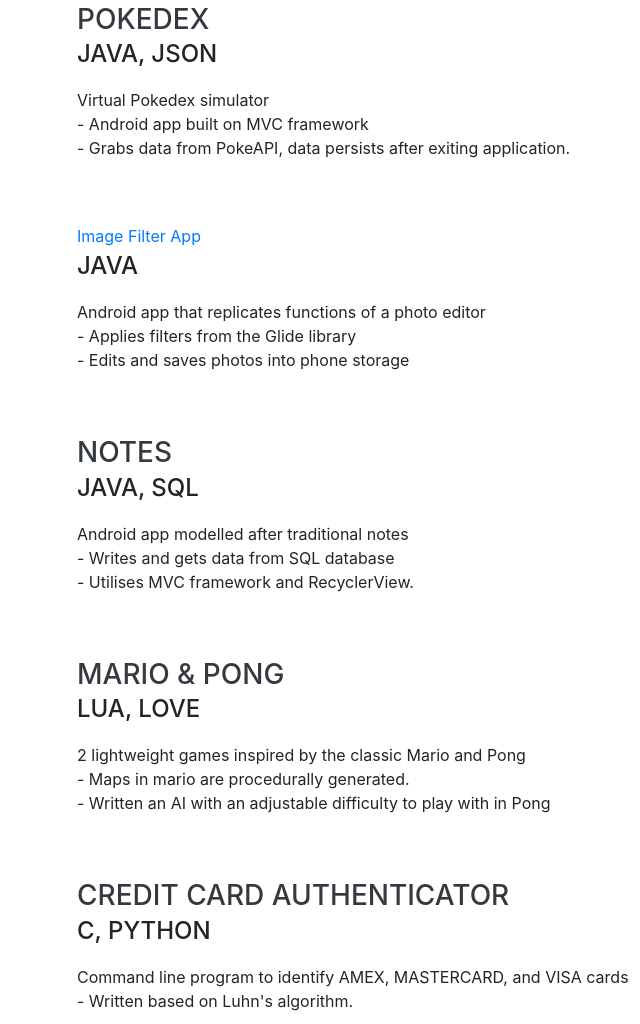
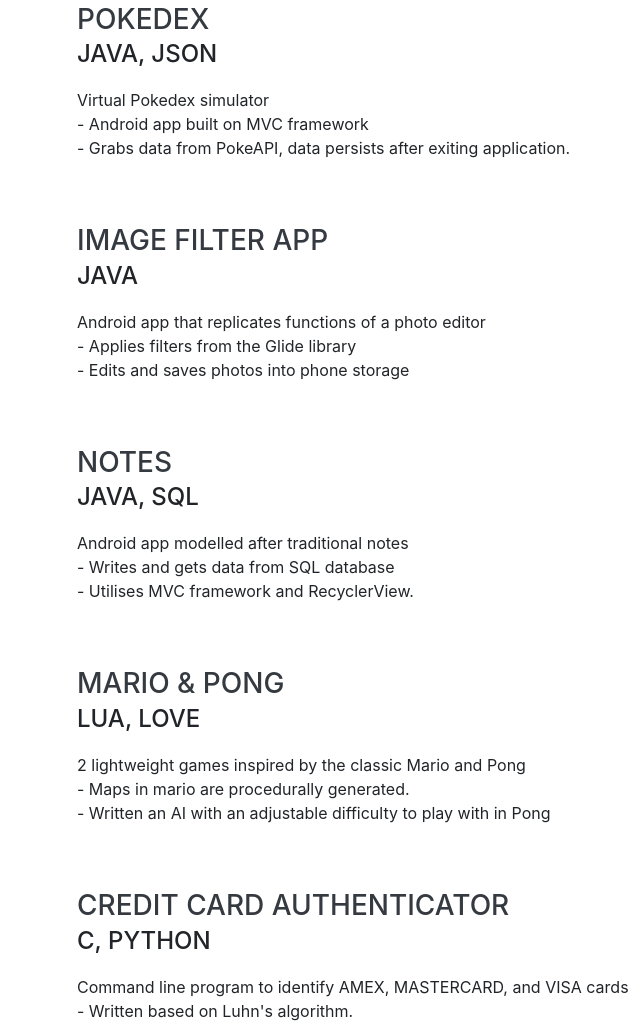
Before and after one commit to kugatsuno/homepage, a website with bundled scripts: page index.html in a window 1280 px wide. Shown: the part 3526-4550 px from the top of the page, without its empty margins (243-883 px from the left). Built offline with nearby package versions, Linux system fonts and the light colour scheme; a web font is replaced by a local one.

Commit message:
Fix broken hyperlink

```diff
--- a/index.html
+++ b/index.html
@@ -206,7 +206,7 @@
 
         <div class="resume-item d-flex flex-column flex-md-row justify-content-between mb-5">
           <div class="resume-content">
-            <a href="https://github.com/kugatsuno/image-editor"<h3 class="mb-0">Image Filter App</h3></a>
+            <a href="https://github.com/kugatsuno/image-editor"><h3 class="mb-0">Image Filter App</h3></a>
             <div class="subheading mb-3">Java</div>
             <div>Android app that replicates functions of a photo editor</div>
             <p>- Applies filters from the Glide library<br>- Edits and saves photos into phone storage</p>
```
